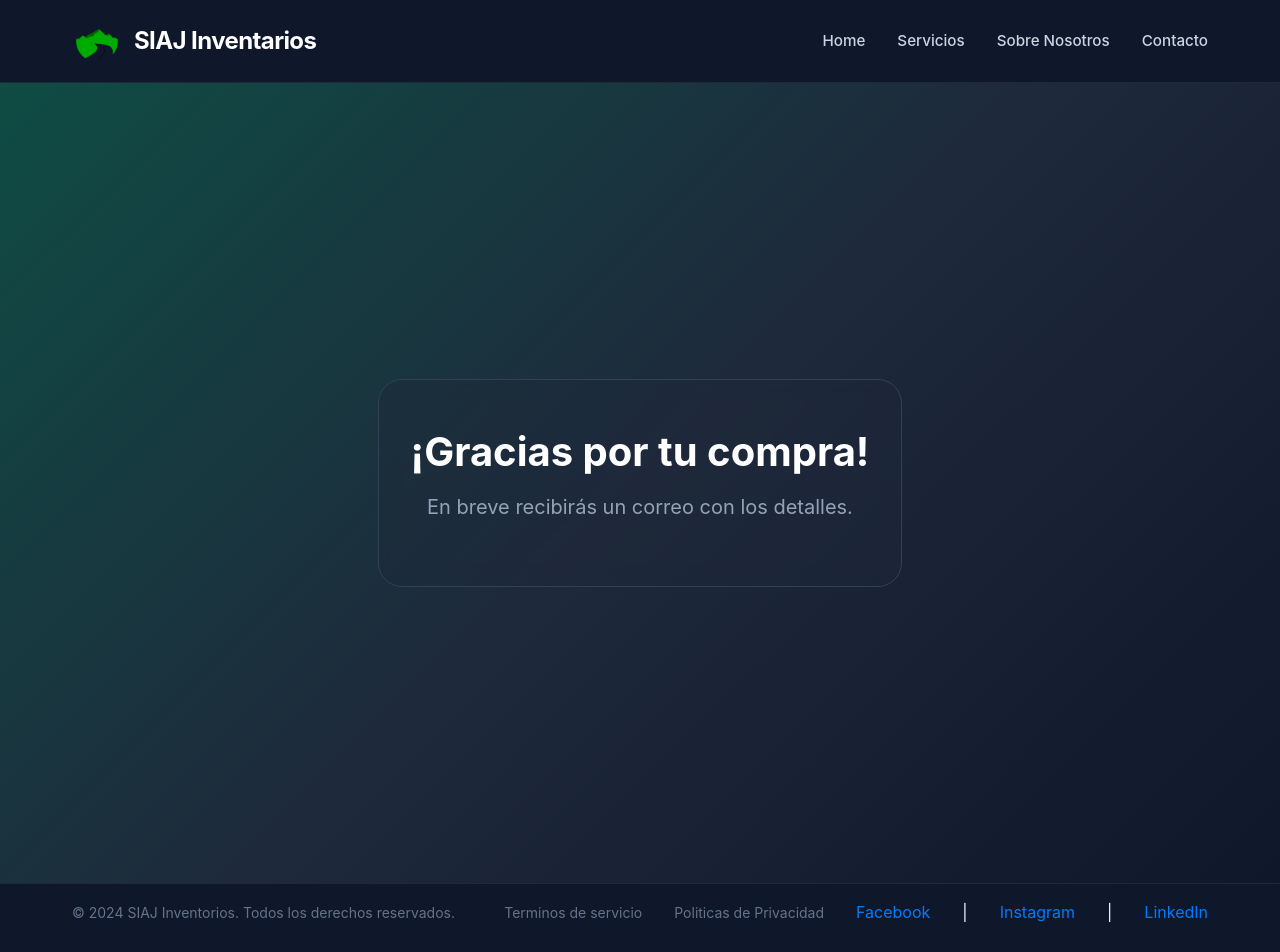
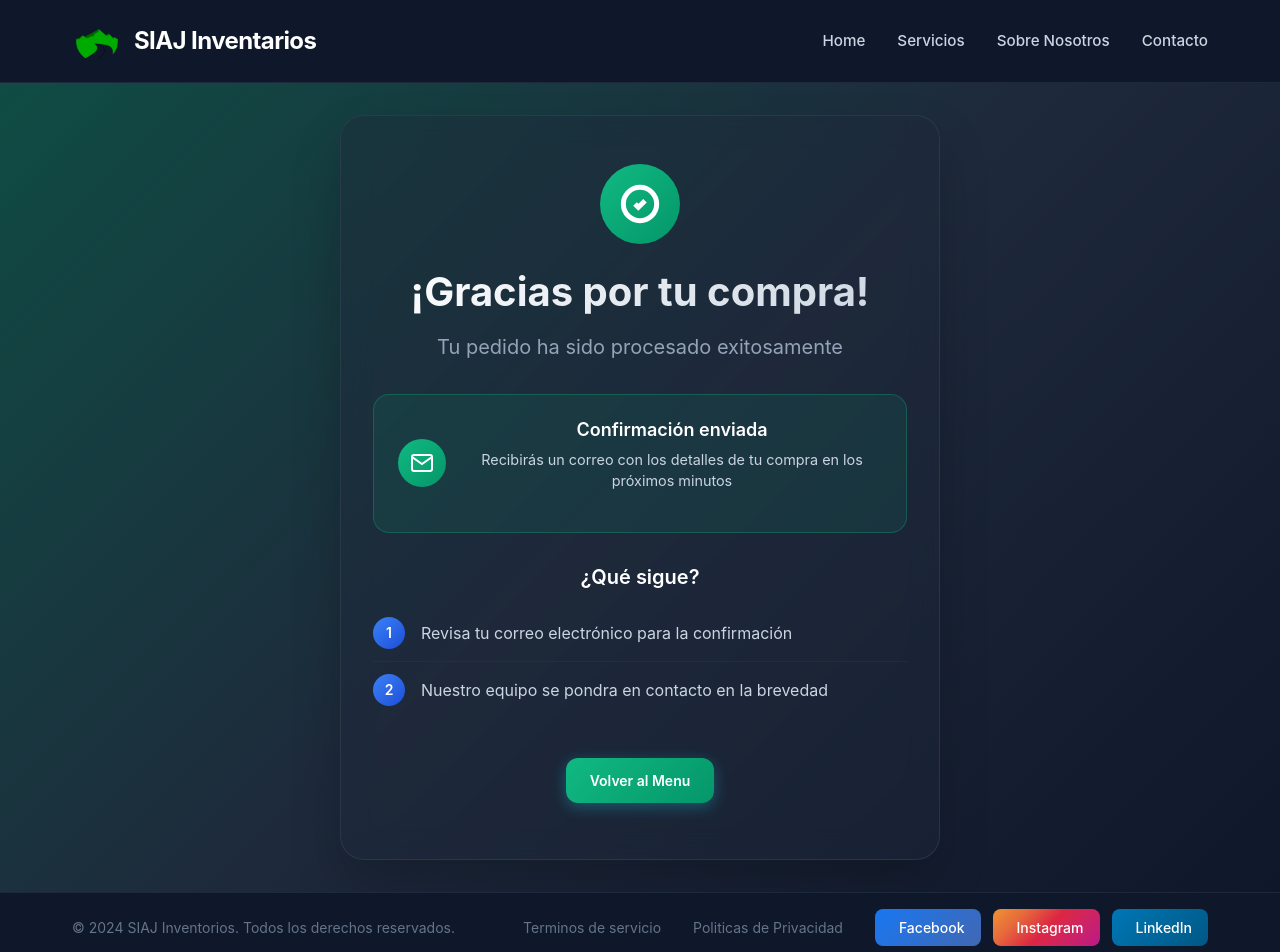
Before and after one commit to SantiagoStroppiana/SIAJ-Web, a React (Vite) app in the folder siaj-web/: page /gracias in a window 1280 px wide. Shown: the top 952 px of the page. Built offline with nearby package versions, Linux system fonts and the light colour scheme.

Commit message:
Mejoras visuales generales

```diff
--- a/siaj-web/src/components/Footer/Footer.jsx
+++ b/siaj-web/src/components/Footer/Footer.jsx
@@ -17,9 +17,21 @@ export function Footer() {
           <a href="#privacy" className="footer-link">
             Politicas de Privacidad
           </a>
-           <a href="#" >Facebook</a> |
-            <a href="#">Instagram</a> |
-            <a href="#">LinkedIn</a>
+
+          <div className="social-links">
+            <a href="#" className="social-link facebook">
+              <i className="fab fa-facebook-f"></i>
+              Facebook
+            </a>
+            <a href="#" className="social-link instagram">
+              <i className="fab fa-instagram"></i>
+              Instagram
+            </a>
+            <a href="#" className="social-link linkedin">
+              <i className="fab fa-linkedin-in"></i>
+              LinkedIn
+            </a>
+          </div>
         </div>
       </div>
     </footer>
--- a/siaj-web/src/components/Footer/footer.css
+++ b/siaj-web/src/components/Footer/footer.css
@@ -42,7 +42,66 @@
   color: #CBD5E1;
 }
 
-/* Responsive */
+.social-links {
+  display: flex;
+  gap: 0.75rem;
+  align-items: center;
+}
+
+.social-link {
+  display: inline-flex;
+  align-items: center;
+  gap: 0.5rem;
+  padding: 0.5rem 1rem;
+  border-radius: 0.5rem;
+  font-size: 0.875rem;
+  font-weight: 500;
+  text-decoration: none;
+  color: white;
+  transition: all 0.3s ease;
+  border: none;
+  cursor: pointer;
+}
+
+.social-link.facebook {
+  background: linear-gradient(135deg, #1877f2, #4267B2);
+}
+
+.social-link.facebook:hover {
+  background: linear-gradient(135deg, #166fe5, #365899);
+  transform: translateY(-2px);
+  box-shadow: 0 8px 25px rgba(24, 119, 242, 0.4);
+}
+
+.social-link.instagram {
+  background: linear-gradient(135deg, #f09433, #e6683c, #dc2743, #cc2366, #bc1888);
+}
+
+.social-link.instagram:hover {
+  background: linear-gradient(135deg, #e8872e, #d95d37, #d0253f, #c21f5c, #b01681);
+  transform: translateY(-2px);
+  box-shadow: 0 8px 25px rgba(225, 48, 108, 0.4);
+}
+
+.social-link.linkedin {
+  background: linear-gradient(135deg, #0077b5, #005885);
+}
+
+.social-link.linkedin:hover {
+  background: linear-gradient(135deg, #006ba1, #004d73);
+  transform: translateY(-2px);
+  box-shadow: 0 8px 25px rgba(0, 119, 181, 0.4);
+}
+
+.social-link:hover {
+  text-decoration: none;
+  color: white;
+}
+
+.social-link i {
+  font-size: 1rem;
+}
+
 @media (max-width: 768px) {
   .footer-container {
     flex-direction: column;
@@ -52,7 +111,17 @@
   }
 
   .footer-right {
+    flex-direction: column;
     gap: 1.5rem;
+  }
+
+  .social-links {
+    justify-content: center;
+  }
+
+  .social-link {
+    padding: 0.4rem 0.8rem;
+    font-size: 0.8rem;
   }
 }
 
@@ -62,8 +131,18 @@
   }
 
   .footer-right {
+    gap: 0.75rem;
+  }
+
+  .social-links {
     flex-direction: column;
-    gap: 0.75rem;
+    gap: 0.5rem;
+  }
+
+  .social-link {
+    width: 100%;
+    justify-content: center;
+    padding: 0.5rem 1rem;
   }
 
   .copyright,
--- a/siaj-web/src/pages/Gracias/Gracias.jsx
+++ b/siaj-web/src/pages/Gracias/Gracias.jsx
@@ -1,11 +1,67 @@
 import "./gracias.css";
+import { Link } from "react-router-dom";
 
 export function Gracias() {
   return (
     <section className="gracias">
-      <div className="gracias-container">
-        <h1 className="gracias-title">¡Gracias por tu compra!</h1>
-        <p className="gracias-subtitle">En breve recibirás un correo con los detalles.</p>
+      <div className="content-card">
+        <div className="success-icon">
+          <svg
+            viewBox="0 0 24 24"
+            fill="none"
+            stroke="currentColor"
+            strokeWidth="2"
+          >
+            <path d="M9 12l2 2 4-4" />
+            <circle cx="12" cy="12" r="10" />
+          </svg>
+        </div>
+
+        <h1 className="title">¡Gracias por tu compra!</h1>
+        <p className="subtitle">Tu pedido ha sido procesado exitosamente</p>
+
+        <div className="info-section">
+          <div className="info-item">
+            <div className="icon-wrapper">
+              <svg
+                viewBox="0 0 24 24"
+                fill="none"
+                stroke="currentColor"
+                strokeWidth="2"
+              >
+                <path d="M4 4h16c1.1 0 2 .9 2 2v12c0 1.1-.9 2-2 2H4c-1.1 0-2-.9-2-2V6c0-1.1.9-2 2-2z" />
+                <polyline points="22,6 12,13 2,6" />
+              </svg>
+            </div>
+            <div>
+              <h3>Confirmación enviada</h3>
+              <p>
+                Recibirás un correo con los detalles de tu compra en los
+                próximos minutos
+              </p>
+            </div>
+          </div>
+        </div>
+
+        <div className="order-details">
+          <h3>¿Qué sigue?</h3>
+          <ul>
+            <li>
+              <div className="step-icon">1</div>
+              <span>Revisa tu correo electrónico para la confirmación</span>
+            </li>
+            <li>
+              <div className="step-icon">2</div>
+              <span>Nuestro equipo se pondra en contacto en la brevedad</span>
+            </li>
+          </ul>
+        </div>
+
+        <div className="action-buttons">
+          <Link className="nav-link" to="/">
+            <button className="btn-primary">Volver al Menu</button>
+          </Link>
+        </div>
       </div>
     </section>
   );
--- a/siaj-web/src/pages/Gracias/gracias.css
+++ b/siaj-web/src/pages/Gracias/gracias.css
@@ -5,25 +5,288 @@
   align-items: center;
   min-height: 100vh;
   padding: 2rem;
+  position: relative;
+  overflow: hidden;
 }
 
-.gracias-container {
+@keyframes float {
+  0%, 100% { transform: translateY(0px) rotate(0deg); }
+  50% { transform: translateY(-20px) rotate(180deg); }
+}
+
+.content-card {
+  background: rgba(30, 41, 59, 0.4);
+  border: 1px solid rgba(52, 65, 85, 0.6);
+  border-radius: 1.5rem;
+  padding: 3rem 2rem;
+  backdrop-filter: blur(15px);
+  box-shadow: 0 25px 50px rgba(0, 0, 0, 0.2);
   text-align: center;
   color: white;
-  background: rgba(30, 41, 59, 0.4);
-  border: 1px solid #334155;
-  border-radius: 1.5rem;
-  padding: 3rem 2rem;
-  backdrop-filter: blur(10px);
+  max-width: 600px;
+  width: 100%;
+  position: relative;
+  z-index: 1;
+  animation: slideUp 0.8s ease-out;
 }
 
-.gracias-title {
+@keyframes slideUp {
+  from {
+    opacity: 0;
+    transform: translateY(30px);
+  }
+  to {
+    opacity: 1;
+    transform: translateY(0);
+  }
+}
+
+.success-icon {
+  width: 80px;
+  height: 80px;
+  margin: 0 auto 1.5rem;
+  background: linear-gradient(135deg, #10B981, #059669);
+  border-radius: 50%;
+  display: flex;
+  align-items: center;
+  justify-content: center;
+  animation: scaleIn 0.6s ease-out 0.3s both;
+}
+
+.success-icon svg {
+  width: 40px;
+  height: 40px;
+  color: white;
+  stroke-width: 3;
+}
+
+@keyframes scaleIn {
+  from {
+    opacity: 0;
+    transform: scale(0);
+  }
+  to {
+    opacity: 1;
+    transform: scale(1);
+  }
+}
+
+.title {
   font-size: 2.5rem;
   font-weight: 700;
   margin-bottom: 1rem;
+  background: linear-gradient(135deg, #FFFFFF, #CBD5E1);
+  background-clip: text;
+  -webkit-background-clip: text;
+  -webkit-text-fill-color: transparent;
+  animation: fadeIn 0.8s ease-out 0.5s both;
 }
 
-.gracias-subtitle {
+.subtitle {
   font-size: 1.25rem;
   color: #94A3B8;
+  margin-bottom: 2rem;
+  animation: fadeIn 0.8s ease-out 0.7s both;
 }
+
+@keyframes fadeIn {
+  from { opacity: 0; }
+  to { opacity: 1; }
+}
+
+.info-section {
+  margin: 2rem 0;
+  animation: fadeIn 0.8s ease-out 0.9s both;
+}
+
+.info-item {
+  display: flex;
+  align-items: center;
+  gap: 1rem;
+  padding: 1.5rem;
+  background: rgba(16, 185, 129, 0.1);
+  border: 1px solid rgba(16, 185, 129, 0.3);
+  border-radius: 1rem;
+  margin-bottom: 1rem;
+}
+
+.icon-wrapper {
+  width: 48px;
+  height: 48px;
+  background: linear-gradient(135deg, #10B981, #059669);
+  border-radius: 50%;
+  display: flex;
+  align-items: center;
+  justify-content: center;
+  flex-shrink: 0;
+}
+
+.icon-wrapper svg {
+  width: 24px;
+  height: 24px;
+  color: white;
+}
+
+.info-item h3 {
+  font-size: 1.125rem;
+  font-weight: 600;
+  margin-bottom: 0.5rem;
+  color: #FFFFFF;
+}
+
+.info-item p {
+  color: #CBD5E1;
+  font-size: 0.9rem;
+  line-height: 1.5;
+}
+
+.order-details {
+  margin: 2rem 0;
+  text-align: left;
+  animation: fadeIn 0.8s ease-out 1.1s both;
+}
+
+.order-details h3 {
+  font-size: 1.25rem;
+  font-weight: 600;
+  margin-bottom: 1rem;
+  text-align: center;
+  color: #FFFFFF;
+}
+
+.order-details ul {
+  list-style: none;
+  padding: 0;
+}
+
+.order-details li {
+  display: flex;
+  align-items: center;
+  gap: 1rem;
+  padding: 0.75rem 0;
+  border-bottom: 1px solid rgba(52, 65, 85, 0.3);
+}
+
+.order-details li:last-child {
+  border-bottom: none;
+}
+
+.step-icon {
+  width: 32px;
+  height: 32px;
+  background: linear-gradient(135deg, #3B82F6, #1D4ED8);
+  border-radius: 50%;
+  display: flex;
+  align-items: center;
+  justify-content: center;
+  font-weight: 600;
+  font-size: 0.875rem;
+  color: white;
+  flex-shrink: 0;
+}
+
+.order-details span {
+  color: #CBD5E1;
+  line-height: 1.5;
+}
+
+.action-buttons {
+  display: flex;
+  gap: 1rem;
+  justify-content: center;
+  margin-top: 2rem;
+  animation: fadeIn 0.8s ease-out 1.3s both;
+}
+
+.btn-primary,
+.btn-secondary {
+  padding: 0.75rem 1.5rem;
+  border-radius: 0.75rem;
+  font-weight: 600;
+  font-size: 0.875rem;
+  cursor: pointer;
+  transition: all 0.3s ease;
+  border: none;
+  text-decoration: none;
+  display: inline-flex;
+  align-items: center;
+  justify-content: center;
+}
+
+.btn-primary {
+  background: linear-gradient(135deg, #10B981, #059669);
+  color: white;
+}
+
+.btn-primary:hover {
+  background: linear-gradient(135deg, #059669, #047857);
+  transform: translateY(-2px);
+  box-shadow: 0 8px 25px rgba(16, 185, 129, 0.3);
+}
+
+.btn-secondary {
+  background: transparent;
+  color: #CBD5E1;
+  border: 1px solid #475569;
+}
+
+.btn-secondary:hover {
+  background: rgba(203, 213, 225, 0.1);
+  border-color: #CBD5E1;
+  transform: translateY(-2px);
+}
+
+@media (max-width: 768px) {
+  .content-card {
+    padding: 2rem 1.5rem;
+    margin: 1rem;
+  }
+
+  .title {
+    font-size: 2rem;
+  }
+
+  .subtitle {
+    font-size: 1rem;
+  }
+
+  .info-item {
+    flex-direction: column;
+    text-align: center;
+    gap: 0.75rem;
+  }
+
+  .action-buttons {
+    flex-direction: column;
+    gap: 0.75rem;
+  }
+
+  .btn-primary,
+  .btn-secondary {
+    width: 100%;
+  }
+}
+
+@media (max-width: 480px) {
+  .gracias {
+    padding: 1rem;
+  }
+
+  .content-card {
+    padding: 1.5rem 1rem;
+  }
+
+  .title {
+    font-size: 1.75rem;
+  }
+
+  .success-icon {
+    width: 60px;
+    height: 60px;
+  }
+
+  .success-icon svg {
+    width: 30px;
+    height: 30px;
+  }
+}
```
Also changed, not shown: siaj-web/src/pages/Service/Service2.jsx (+10 -65 lines).
